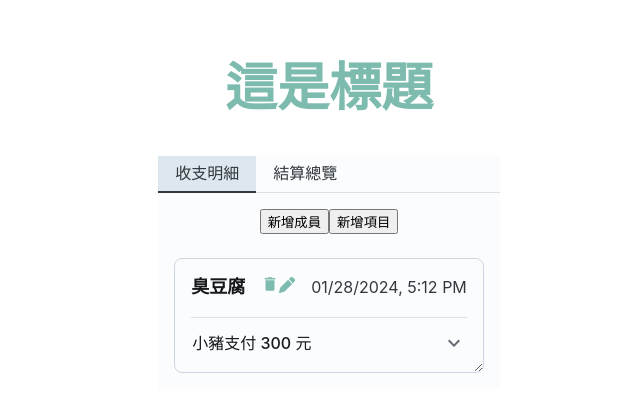
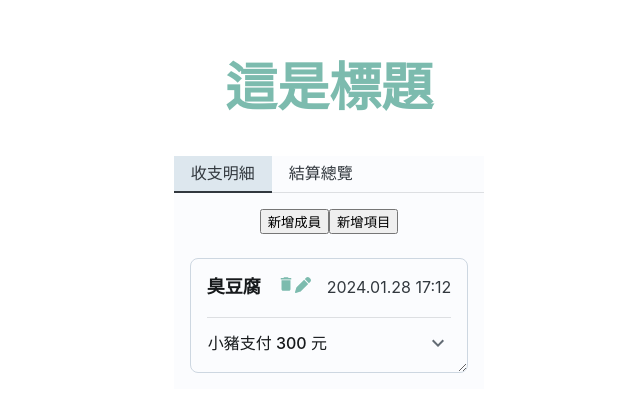
Before and after one commit to HaKkaz/LetSplit, a React (Create React App) app in the folder frontend/: page /event in a window 1280 px wide. Shown: the part 200-612 px from the top of the page, without its empty margins (311-951 px from the left). Built offline with nearby package versions, Linux system fonts and the light colour scheme.

Commit message:
change time format and replace switch to checkox in item card

```diff
--- a/frontend/src/components/event.tsx
+++ b/frontend/src/components/event.tsx
@@ -31,13 +31,14 @@ import TapAndPlayRoundedIcon from '@mui/icons-material/TapAndPlayRounded';
 function Event() {
     const creationDateTime = new Date(); // Get the current date and time
 
-    const formattedDateTime = new Intl.DateTimeFormat('en-US', {
-        year: 'numeric',
-        month: '2-digit',
-        day: '2-digit',
-        hour: 'numeric',
-        minute: 'numeric',
-    }).format(creationDateTime);
+    // const formattedDateTime = new Intl.DateTimeFormat('en-US', {
+    //     year: 'numeric',
+    //     month: '2-digit',
+    //     day: '2-digit',
+    //     hour: 'numeric',
+    //     minute: 'numeric',
+    // }).format(creationDateTime);
+    const formattedDateTime = `${creationDateTime.getFullYear()}.${String(creationDateTime.getMonth() + 1).padStart(2, '0')}.${String(creationDateTime.getDate()).padStart(2, '0')} ${String(creationDateTime.getHours()).padStart(2, '0')}:${String(creationDateTime.getMinutes()).padStart(2, '0')}`;
     return (
         <>
             <h1>這是標題</h1>
@@ -108,18 +109,14 @@ function Event() {
                             <AccordionDetails>
                                 <Stack spacing={1.5}>
                                     <FormControl orientation="horizontal" sx={{ gap: 1 }}>
-                                        <FormLabel>阿寶</FormLabel>
-                                        <Switch size="sm" />
+                                        <FormLabel>小豬 100 元</FormLabel>
                                     </FormControl>
+                                    <FormControl orientation="horizontal" sx={{ gap: 1 }}>
+                                        <FormLabel>綿悠悠 100 元</FormLabel>
+                                    </FormControl>
+                                    <FormControl orientation="horizontal" sx={{ gap: 1 }}>
+                                        <FormLabel>皮皮雞 100 元</FormLabel>
 
-                                    <FormControl orientation="horizontal" sx={{ gap: 1 }}>
-                                        <FormLabel>綿悠悠</FormLabel>
-                                        <Switch size="sm" />
-                                    </FormControl>
-
-                                    <FormControl orientation="horizontal" sx={{ gap: 1 }}>
-                                        <FormLabel>皮皮雞</FormLabel>
-                                        <Switch size="sm" />
                                     </FormControl>
                                 </Stack>
                             </AccordionDetails>
```
